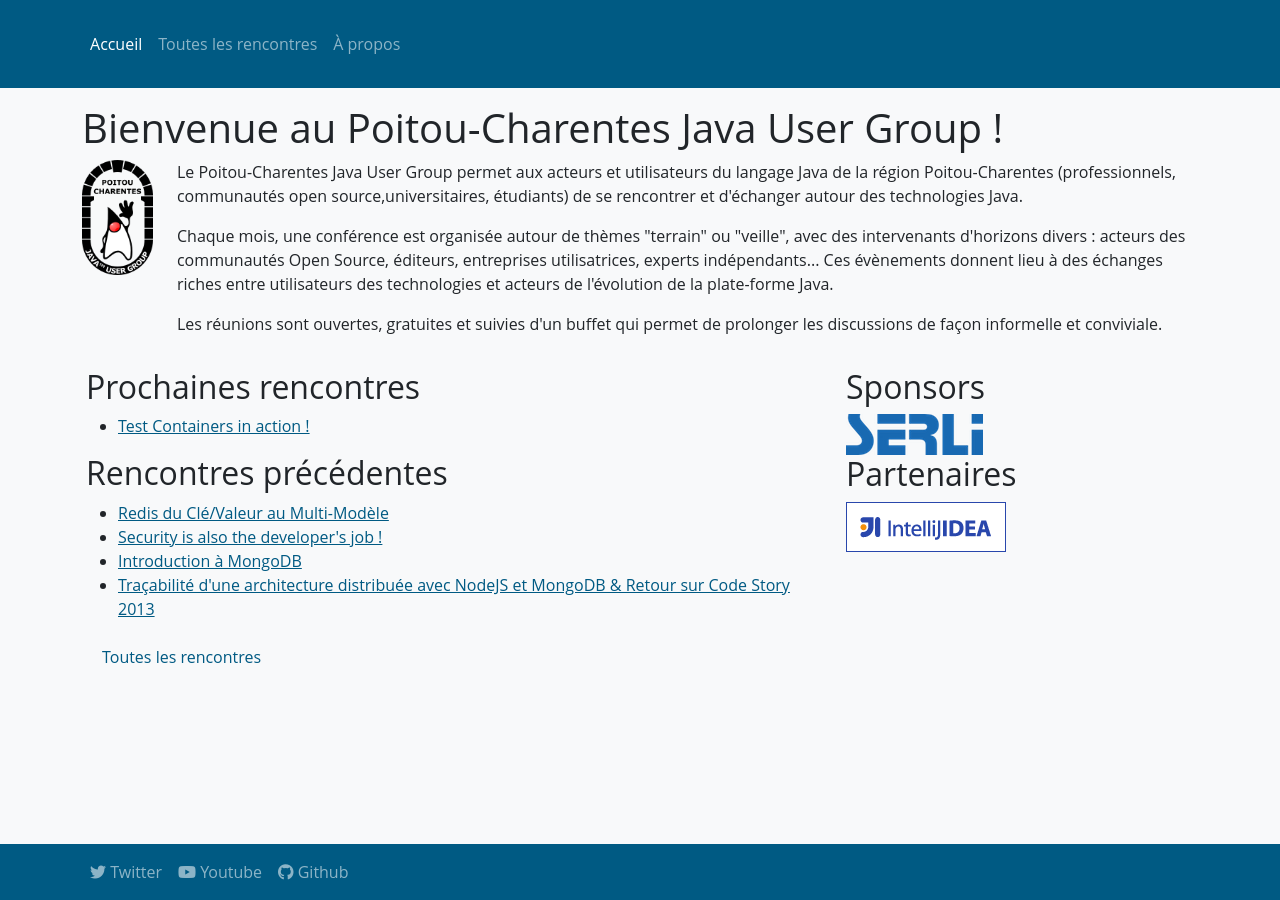
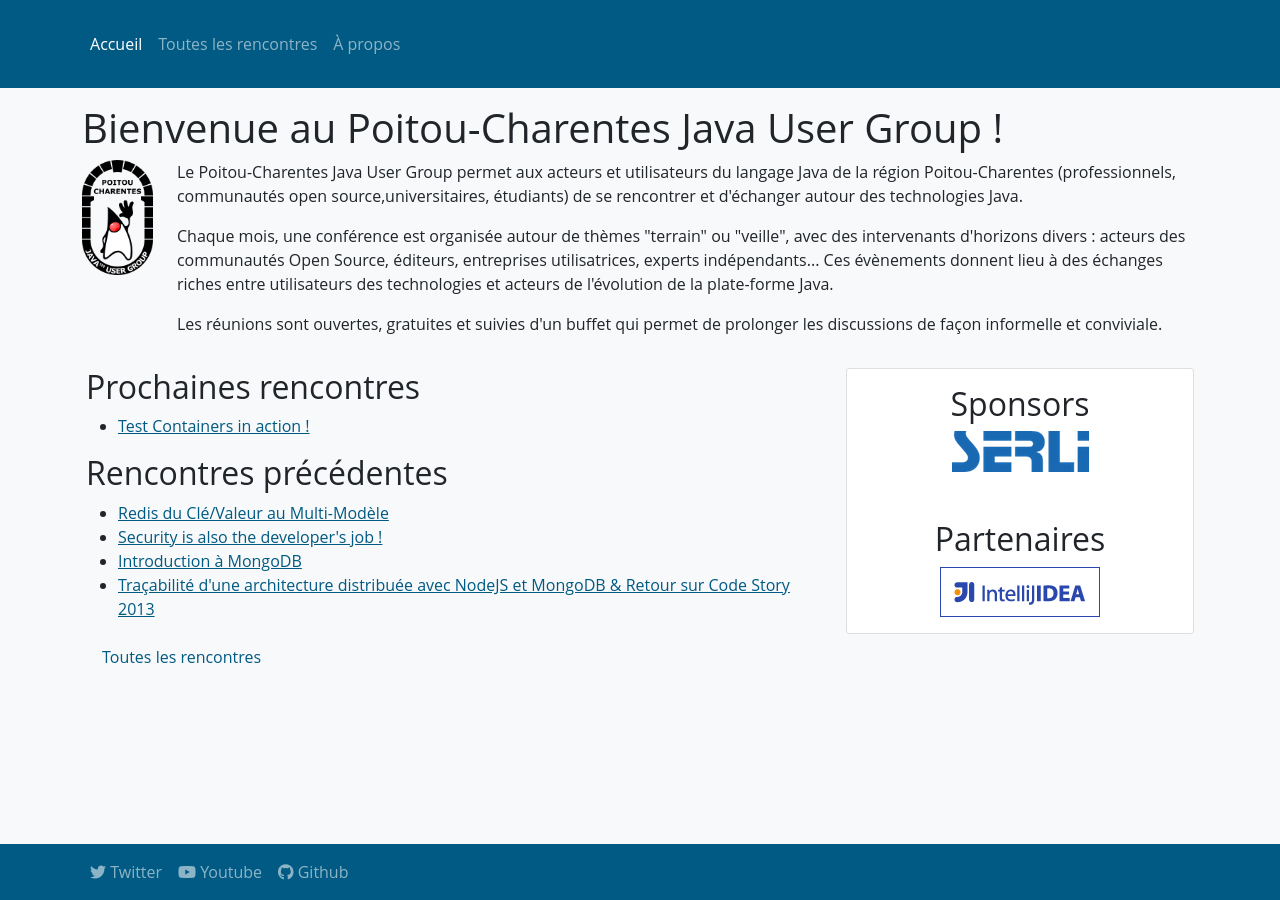
Before and after one commit to Serli/poitoucharentesjug.org, a Jekyll site: the page built from index.html, in a window 1280 px wide. Built offline with Jekyll 4.4.1, drawn with Linux system fonts in a browser that asks for light colours.

Commit message:
style for home

```diff
--- a/index.html
+++ b/index.html
@@ -55,17 +55,21 @@ layout: default
 
         <a class="nav-link" href="{{ "/rencontres" | relative_url }}">Toutes les rencontres</a>
     </div>
-    <div class="col-12 col-md-4 p-3">
-        <h2>Sponsors</h2>
+    <div class="col-12 col-md-4 p-3 text-center">
+        <div class="card">
+            <div class="card-body">
+                <h2 class="card-title">Sponsors</h2>
 
                 <a href="https://www.serli.com" target="_blank" rel="noreferrer noopener">
                     <img src="{{ "/assets/images/serli.png" | relative_url }}" alt="Serli" />
                 </a>
 
-        <h2>Partenaires</h2>
+                <h2 class="card-title mt-5">Partenaires</h2>
 
                 <a href="https://www.jetbrains.com/" target="_blank" rel="noreferrer noopener">
                     <img src="{{ "/assets/images/jetbrains.gif" | relative_url }}" alt="Jetbrains" />
                 </a>
             </div>
         </div>
+    </div>
+</div>
```
Lines whose indentation alone changed are shown as unchanged.
